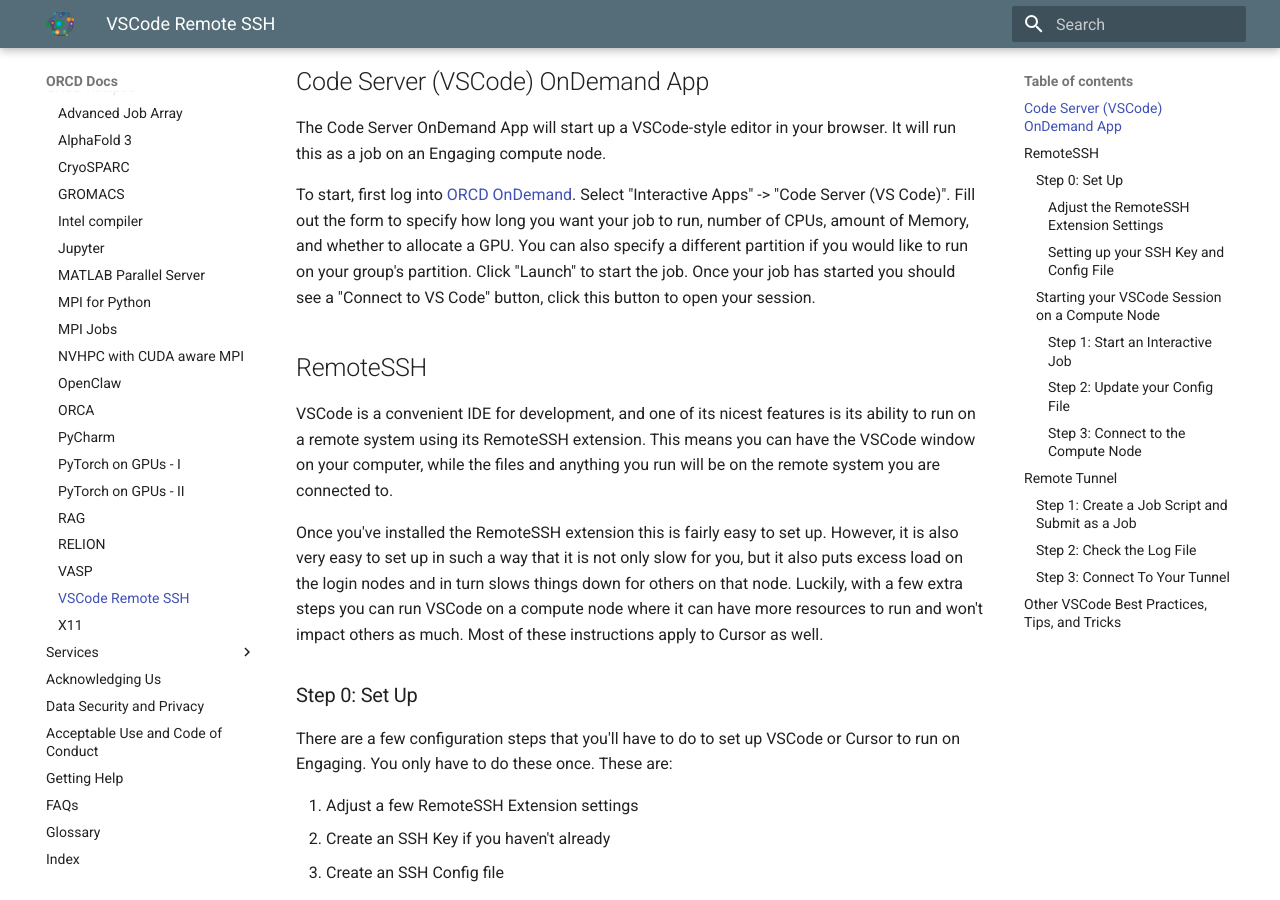
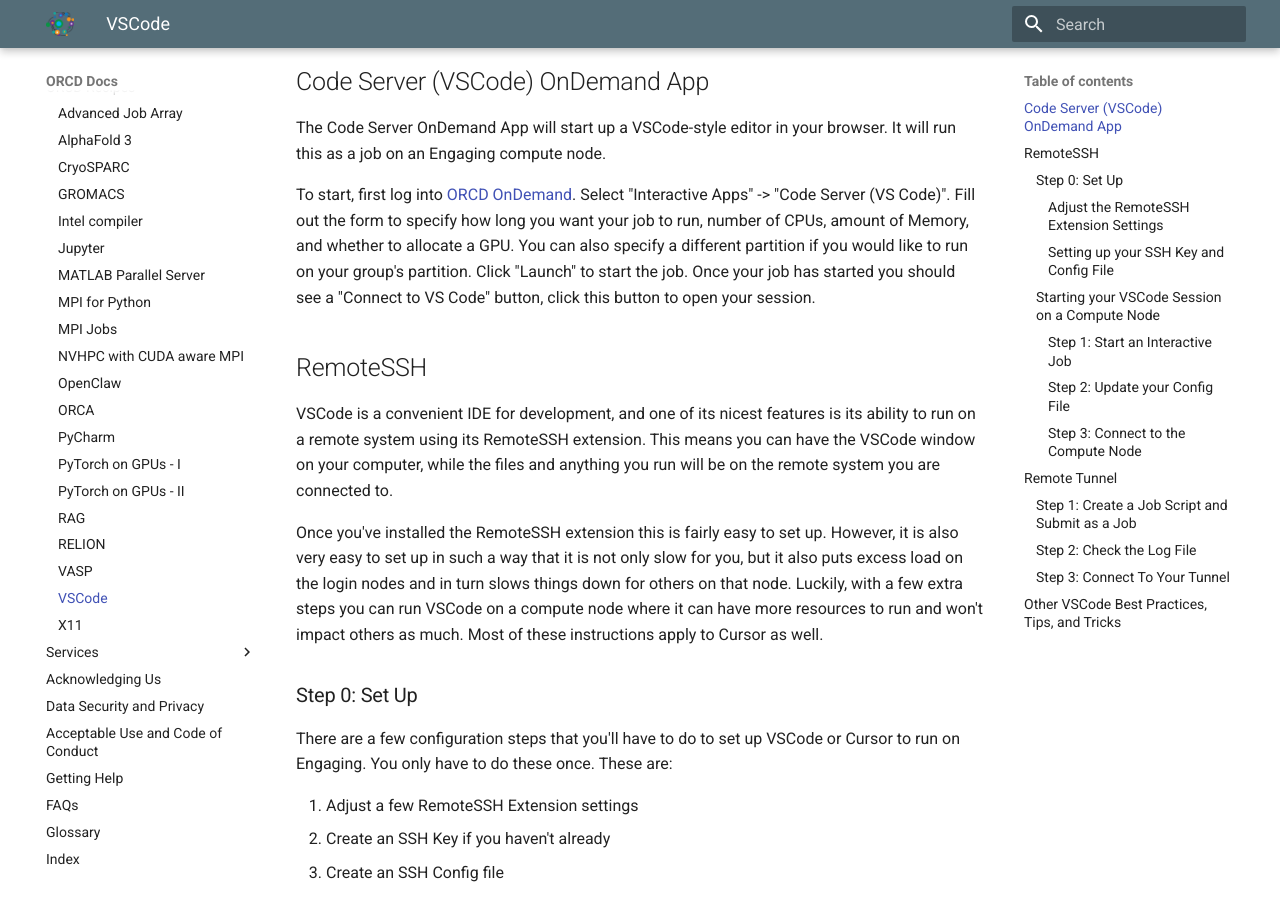
Before and after one commit to mit-orcd/orcd-docs-edit, an MkDocs documentation site: the page built from docs/recipes/vscode.md, in a window 1280 px wide and 900 px high, scrolled down 573 px. Built offline with MkDocs 1.6.1 and Material for MkDocs 9.7.7, drawn with Linux system fonts in a browser that asks for light colours.

Commit message:
Update page name

```diff
--- a/mkdocs.yml
+++ b/mkdocs.yml
@@ -8,7 +8,7 @@
     - Logging in with OnDemand: accessing-orcd/ondemand-login.md
     - Logging in with SSH via Terminal: accessing-orcd/ssh-login.md
     - SSH Key Setup: accessing-orcd/ssh-setup.md
-    - VSCode Remote SSH: recipes/vscode.md
+    - VSCode: recipes/vscode.md
     - SSH Control Channels: accessing-orcd/control-channels.md
     - SSH Troubleshooting: accessing-orcd/ssh-troubleshooting.md
   - Filesystems and File Transfer:
```
